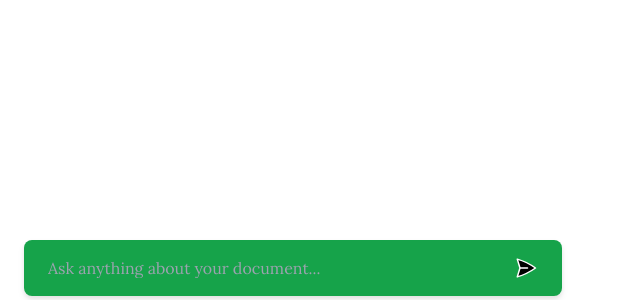
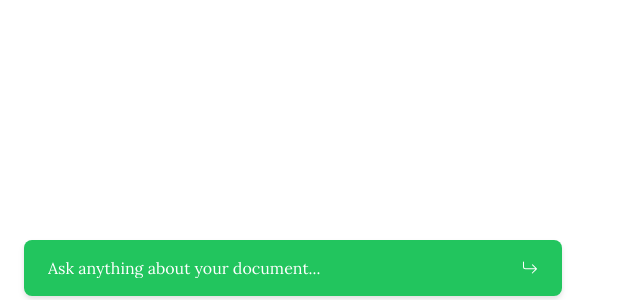
Before and after one commit to nawed2611/paperbrain, a Next.js app: page /chatbot in a window 1280 px wide. Shown: the part 500-800 px from the top of the page, without its empty margins (0-640 px from the left). Built offline with nearby package versions, Linux system fonts and the light colour scheme.

Commit message:
Add changes

```diff
--- a/pages/chatbot.tsx
+++ b/pages/chatbot.tsx
@@ -1,5 +1,8 @@
 import React, { useState, useRef, useEffect } from "react";
 import axios from "axios";
+import { motion } from "framer-motion";
+import { BsArrowReturnRight } from "react-icons/bs";
+import { client } from "../utils/client";
 
 interface Chat {
   message: string;
@@ -24,13 +27,13 @@ const Chatbot: React.FC = () => {
 
     setChats([...chats, { message: input, author: "user" }]);
 
-    axios
-      .post("http://127.0.0.1:5000/chat", {
+    client
+      .post("explain", {
         message: input,
       })
       .then((res) => {
-        console.log("ass", res.data.Answer);
-        const Answer = res.data.Answer;
+        console.log(res);
+        const Answer = res.data.answer;
         setChats([
           ...chats,
           { message: input, author: "user" },
@@ -39,7 +42,7 @@ const Chatbot: React.FC = () => {
         setInput("");
       })
       .catch((error) => {
-        console.log("bruh", error);
+        console.log("lol", error);
       });
   };
 
@@ -47,26 +50,24 @@ const Chatbot: React.FC = () => {
     <div className='mx-2'>
       <div
         ref={chatContainerRef}
-        className='max-h-[70vh] rounded-lg shadow-lg mx-2 overflow-y-auto scroll-smooth'
+        className='max-h-[70vh]  rounded-lg h-full mx-2 overflow-y-auto scroll-smooth'
       >
         {chats.map((chat, index) => (
           <div
             key={index}
-            className={`py-0.5 rounded-lg mx-2.5 my-2 ${
-              chat.author === "user" ? "text-right" : "text-left"
-            }`}
+            className={`py-0.5 rounded-lg mx-2.5 my-2 ${chat.author === "user" ? "text-right" : "text-left w-[80%]"
+              }`}
           >
             <span
-              className={`inline-block px-2 py-1 leading-8 text-m text-white rounded-lg ${
-                chat.author === "user" ? "bg-green-600" : "bg-[#147efb]"
-              }`}
+              className={`inline-block px-2 py-1 leading-8 text-m text-white rounded-lg ${chat.author === "user" ? "bg-green-500" : "bg-[#147efb]"
+                }`}
             >
               {chat.message}
             </span>
           </div>
         ))}
       </div>
-      <div className='bg-green-600 mx-4 rounded-lg z-1 p-2 drop-shadow-md w-[42vw] bottom-1 absolute'>
+      <div className='bg-green-500 mx-4 rounded-lg z-1 p-2 drop-shadow-md w-[42vw] bottom-1 absolute'>
         <form onSubmit={handleSubmit} className=''>
           <div className='px-4 py-2 flex items-center text-white'>
             <input
@@ -76,26 +77,13 @@ const Chatbot: React.FC = () => {
               onChange={(event) =>
                 setInput(
                   event.target.value.charAt(0).toUpperCase() +
-                    event.target.value.slice(1)
+                  event.target.value.slice(1)
                 )
               }
-              className='bg-inherit border-none outline-none text-white w-full'
+              className='bg-inherit border-none outline-none text-white w-full placeholder:text-white'
             />
             <button type='submit' className='ml-2'>
-              <svg
-                xmlns='http://www.w3.org/2000/svg'
-                fill='bg-gray-700'
-                viewBox='0 0 24 24'
-                strokeWidth='1.5'
-                stroke='currentColor'
-                className='w-6 h-6'
-              >
-                <path
-                  strokeLinecap='round'
-                  strokeLinejoin='round'
-                  d='M6 12L3.269 3.126A59.768 59.768 0 0121.485 12 59.77 59.77 0 013.27 20.876L5.999 12zm0 0h7.5'
-                />
-              </svg>
+              <BsArrowReturnRight />
             </button>
           </div>
         </form>
--- a/pages/pdf/[slug].tsx
+++ b/pages/pdf/[slug].tsx
@@ -7,6 +7,7 @@ import Layout from '../layout';
 import { toast } from 'react-hot-toast';
 import { useUser } from '@auth0/nextjs-auth0';
 import { RoughNotation } from 'react-rough-notation';
+import Chatbot from '../chatbot';
 
 const ViewPdf = () => {
     const router = useRouter();
@@ -70,7 +71,7 @@ const ViewPdf = () => {
                     <RoughNotation animationDelay={1000} animationDuration={2000} type="highlight" color='#f0fdf4' show={true}>
                         <h1 className='text-2xl border-b-2 border-green-200 font-bold m-4 p-2 pb-6'>{slug}</h1>
                     </RoughNotation>
-                    <motion.div initial={{ opacity: 0, scale: 0.5 }}
+                    {/* <motion.div initial={{ opacity: 0, scale: 0.5 }}
                         animate={{ opacity: 1, scale: 1 }}
                         transition={{ duration: 0.5 }}
                         className='flex flex-col items-center justify-center w-[100%] h-[80%]'>
@@ -90,7 +91,8 @@ const ViewPdf = () => {
                             loading &&
                             <div className="m-4 p-4">Loading ...</div>
                         }
-                    </motion.div>
+                    </motion.div> */}
+                    <Chatbot />
                 </div>
                 {
                     response.paper_url ?
--- a/utils/client.ts
+++ b/utils/client.ts
@@ -1,7 +1,7 @@
 import axios from "axios";
 
 export const client = axios.create({
-  baseURL: "https://flask-production-68e8.up.railway.app",
+  baseURL: "https://paperbrain.onrender.com",
   headers: {
     "Content-Type": "application/json",
   },
```
